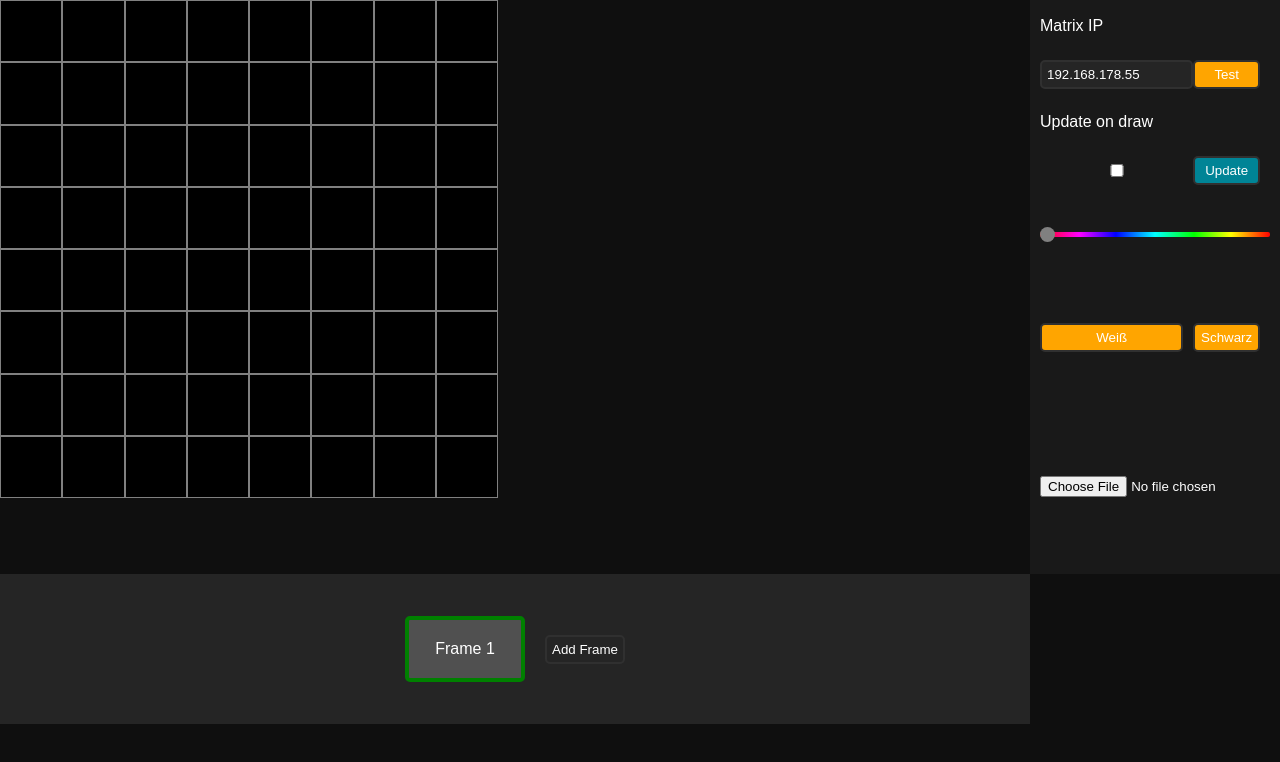
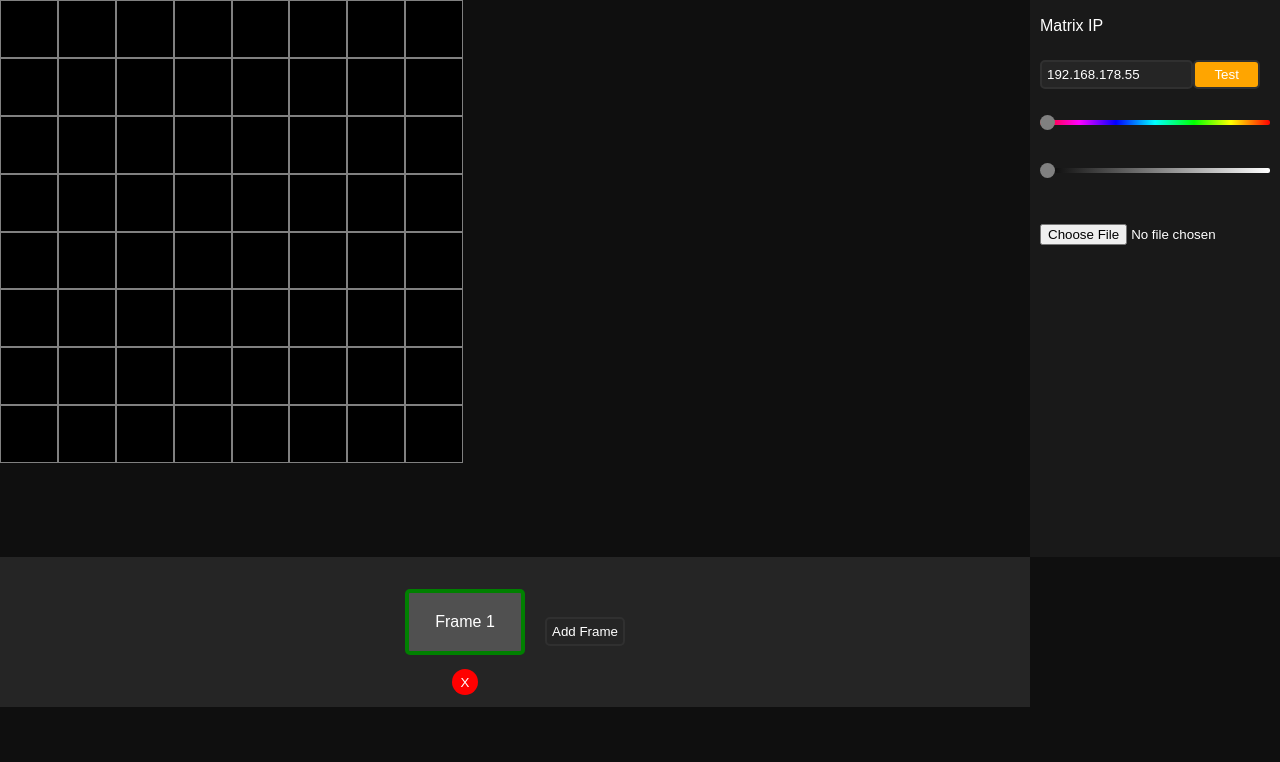
Before and after one commit to lokmeinmatz/arduino_matrix_web, a website with bundled scripts: page web/index.html in a window 1280 px wide. Built offline with nearby package versions, Linux system fonts and the light colour scheme; no server answers.

Commit message:
added value slider

```diff
--- a/web/index.html
+++ b/web/index.html
@@ -12,16 +12,16 @@
         <p>Matrix IP</p>
         <input class="basic-input" type="text" name="ip" id="ip">
         <button class="basic-input" id="test">Test</button>
-        <p>Update on draw</p>
-        <input type="checkbox" name="autoupdate" id="autoupdate">
-        <button class="basic-input" id="update">Update</button>
         <div class="slider-container" id="colorpicker-container">
             <div class="slider-bar" id="colorpicker-bar">
                 <div class="slider-knob" id="colorpicker"></div>
             </div>
         </div>
-        <button class="basic-input" id="white">Weiß</button>
-        <button class="basic-input" id="black">Schwarz</button>
+        <div class="slider-container" id="value-container">
+            <div class="slider-bar" id="value-bar">
+                <div class="slider-knob"></div>
+            </div>
+        </div>
         <input type="file" name="gif" id="gif-input">
     </div>
     <div id="matrix-container">
--- a/web/index.ts
+++ b/web/index.ts
@@ -5,9 +5,8 @@ import { loadRaw } from './gif'
 interface DomElements {
     ip: HTMLInputElement,
     test: HTMLButtonElement
-    update: HTMLButtonElement
-    autoUpdate: HTMLInputElement
     colorSlider: Slider,
+    valueSlider: Slider,
     matrix: HTMLDivElement,
     cells: HTMLDivElement[][],
     frameSelector: HTMLDivElement
@@ -16,9 +15,8 @@ interface DomElements {
 const dom: DomElements = {
     ip: null,
     test: null,
-    update: null,
-    autoUpdate: null,
     colorSlider: null,
+    valueSlider: null,
     matrix: null,
     cells: null,
     frameSelector: null
@@ -36,7 +34,7 @@ function setVisibleFrame(idx: number) {
     console.log(`setting visible frame to ${idx}`)
     frameIndex = idx
     dom.frameSelector.querySelectorAll('.frame-preview').forEach(e => e.classList.remove('active'))
-    dom.frameSelector.children[idx].classList.add('active')
+    dom.frameSelector.children[idx].children[0].classList.add('active')
 
     // set all cells
     for(let x = 0; x < 8; x++) {
@@ -55,19 +53,36 @@ function setVisibleFrame(idx: number) {
 function updateFrameSelectorUI() {
     let framesDoms = dom.frameSelector.querySelectorAll('.frame-preview')
 
-    framesDoms.forEach(e => dom.frameSelector.removeChild(e))
+    framesDoms.forEach(e => dom.frameSelector.removeChild(e.parentElement))
 
     const addFrameBtn = dom.frameSelector.children[0]
     //console.log(frames)
 
     for(let fi = 0; fi < frames.length; fi++) {
+        let wrapper = document.createElement('div')
+        wrapper.classList.add('frame-preview-wrapper')
+
         let el = document.createElement('div')
         el.classList.add('frame-preview')
         el.textContent = `Frame ${fi + 1}`
         el.onclick = () => {
             setVisibleFrame(fi)
         }
-        dom.frameSelector.insertBefore(el, addFrameBtn)
+        wrapper.appendChild(el)
+
+        let deleteFrameBtn = document.createElement('button')
+
+        deleteFrameBtn.textContent = 'X'
+        deleteFrameBtn.classList.add('delete-frame')
+        deleteFrameBtn.onclick = () => {
+            if (frames.length < 2) return
+            frames.splice(frameIndex, 1)
+            if (frameIndex >= frames.length) frameIndex--
+            updateFrameSelectorUI()
+        }
+        wrapper.appendChild(deleteFrameBtn)
+
+        dom.frameSelector.insertBefore(wrapper, addFrameBtn)
     }
 
     setVisibleFrame(frameIndex)
@@ -92,7 +107,7 @@ class Slider {
             let x = evt.clientX
             const { from, to } = this.barXLimits()
 
-            x = Math.min(to, Math.max(from - 7, x - 7)) - from
+            x = Math.min(to - 7, Math.max(from - 7, x - 7)) - from
 
             this.lastValue = x / (to - from)
             this.knob.style.left = (x - 7) + 'px'
@@ -102,11 +117,11 @@ class Slider {
         this.bar.ontouchmove = evt => {
             let x = evt.changedTouches[0].pageX
             const { from, to } = this.barXLimits()
-            console.log(evt)
-            x = Math.min(to, Math.max(from - 15, x - 15))
+            //console.log(evt)
+            x = Math.min(to, Math.max(from, x)) - from
 
             this.lastValue = x / (to - from)
-            console.log('touch', x, this.lastValue)
+            //console.log('touch', x, this.lastValue)
             this.knob.style.left = (x - 7) + 'px'
         }
 
@@ -250,10 +265,11 @@ window.onload = () => {
     // --- get dom elements ---
     dom.ip = <HTMLInputElement>document.getElementById('ip')
     dom.test = <HTMLButtonElement>document.getElementById('test')
-    dom.update = <HTMLButtonElement>document.getElementById('update')
-    dom.autoUpdate = <HTMLInputElement>document.getElementById('autoupdate')
     dom.colorSlider = new Slider(
         <HTMLDivElement>document.getElementById('colorpicker-container')
+    )
+    dom.valueSlider = new Slider(
+        <HTMLDivElement>document.getElementById('value-container')
     )
     dom.matrix = <HTMLDivElement>document.getElementById('matrix')
     dom.cells = []
@@ -261,20 +277,11 @@ window.onload = () => {
     // ------------------------
 
     const drawCell: (x: number, y: number) => void = (x, y) => {
-        const { r, g, b } = HSVtoRGB((1 - dom.colorSlider.lastValue) * 360, 1, 1)
+        const { r, g, b } = HSVtoRGB((1 - dom.colorSlider.lastValue) * 360, 1, dom.valueSlider.lastValue)
         setPixelColor(x, y, r, g, b)
         //uploadMatrix()
     }
 
-    document.getElementById('white').onclick = () => {
-        frames[frameIndex].fill(255)
-        uploadMatrix(frameIndex)
-    }
-
-    document.getElementById('black').onclick = () => {
-        frames[frameIndex].fill(0)
-        uploadMatrix(frameIndex)
-    }
 
     for (let x = 0; x < 8; x++) {
         dom.cells[x] = []
@@ -353,9 +360,6 @@ window.onload = () => {
         console.log(gif.allFrames)
     }
 
-    dom.update.onclick = () => {
-        uploadMatrix(frameIndex)
-    }
 
     const addFrameBtn = document.getElementById('add-frame')
     addFrameBtn.onclick = () => {
--- a/web/style.css
+++ b/web/style.css
@@ -84,6 +84,10 @@ body {
     background: linear-gradient(to left, #ff0000 0%, #ffff00 17%, #00ff00 33%, #00ffff 50%, #0000ff 67%, #ff00ff 83%, #ff0000 100%);
 }
 
+#value-bar {
+    background: linear-gradient(90deg, #000 0%, #ffffff 100%);
+}
+
 .slider-knob {
     width: 15px;
     height: 15px;
@@ -127,6 +131,26 @@ body {
 #frame-selector > * {
     margin: 0px 10px;
 }
+
+.frame-preview-wrapper {
+    display: grid;
+    grid-template-rows: auto 20px;
+    justify-items: center;
+    align-items: center;
+    height: max-content;
+}
+
+.delete-frame {
+    color: white;
+    margin-top: 35px;
+    background-color: red;
+    border-radius: 50%;
+    width: 2em;
+    height: 2em;
+    border: none;
+
+}
+
 
 .frame-preview {
     padding: 20px;
```
